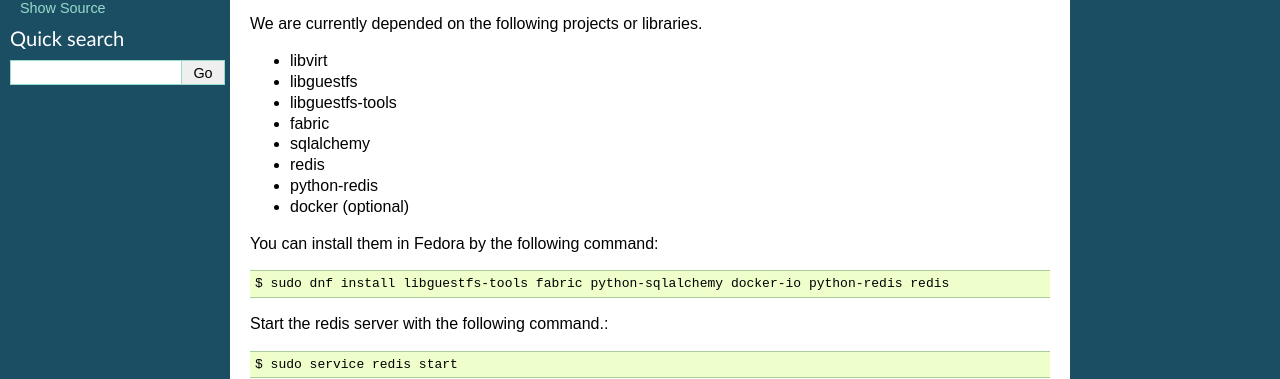
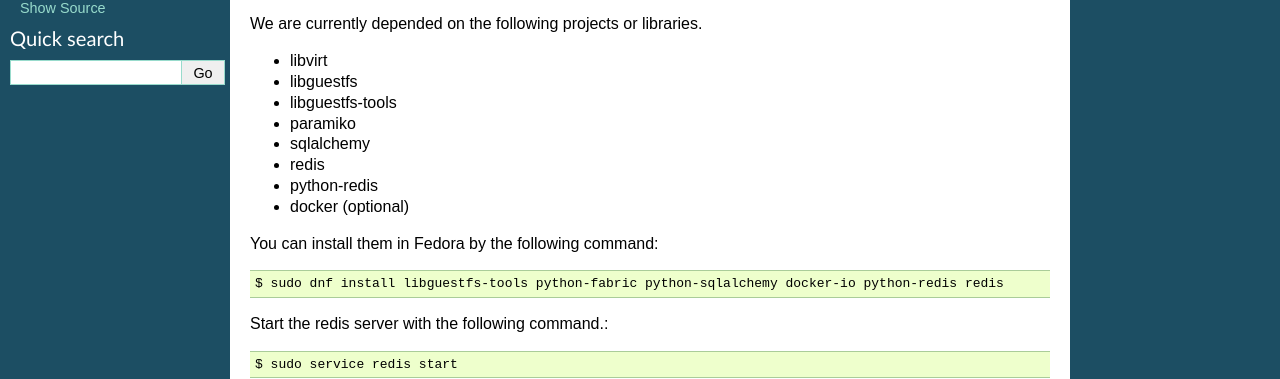
Before and after one commit to kushaldas/tunir, a Sphinx documentation site: the page built from docs/installation.rst, in a window 1280 px wide. Shown: the part 272-651 px from the top of the page. Built offline with Sphinx 7.4.7, drawn with Linux system fonts in a browser that asks for light colours.

Commit message:
Updates to show use of paramiko than fabric.

```diff
--- a/docs/installation.rst
+++ b/docs/installation.rst
@@ -19,7 +19,7 @@
 - libvirt
 - libguestfs
 - libguestfs-tools
-- fabric
+- paramiko
 - sqlalchemy
 - redis
 - python-redis
@@ -28,7 +28,7 @@
 
 You can install them in Fedora by the following command::
 
-    $ sudo dnf install libguestfs-tools fabric python-sqlalchemy docker-io python-redis redis
+    $ sudo dnf install libguestfs-tools python-fabric python-sqlalchemy docker-io python-redis redis
 
 
 Start the redis server with the following command.::
--- a/requirements.txt
+++ b/requirements.txt
@@ -1,3 +1,3 @@
 redis
-fabric
+paramiko
 sqlalchemy
```
